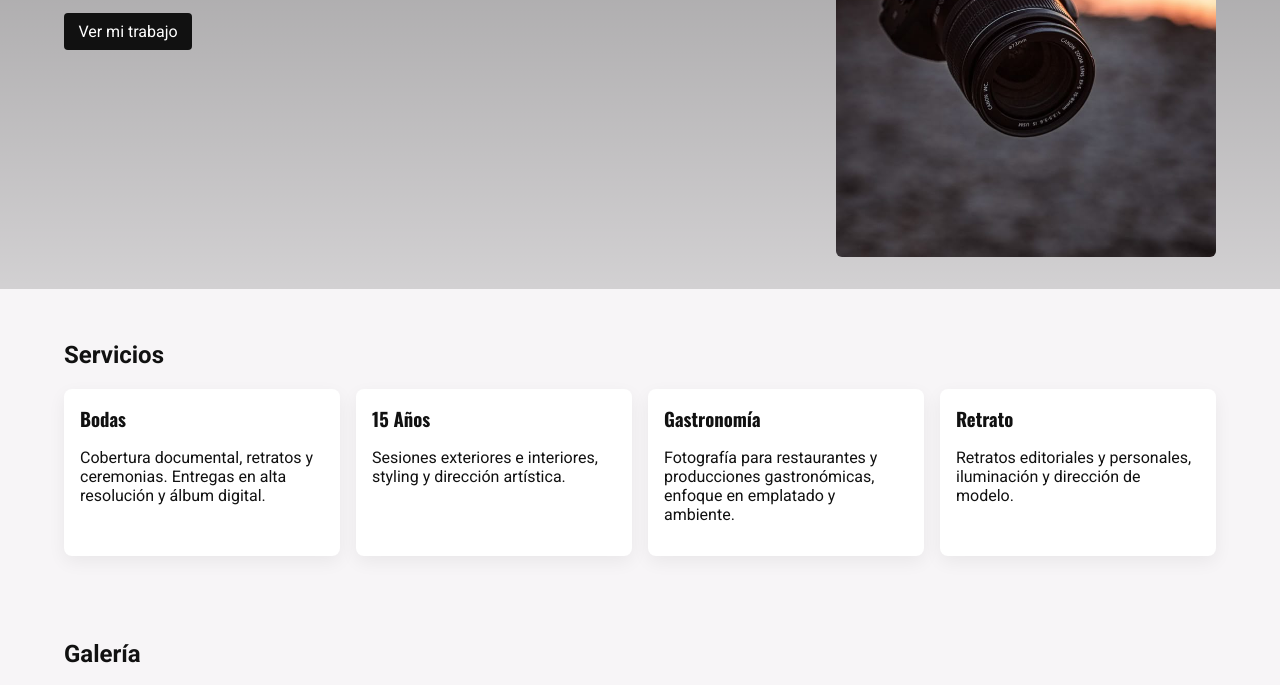
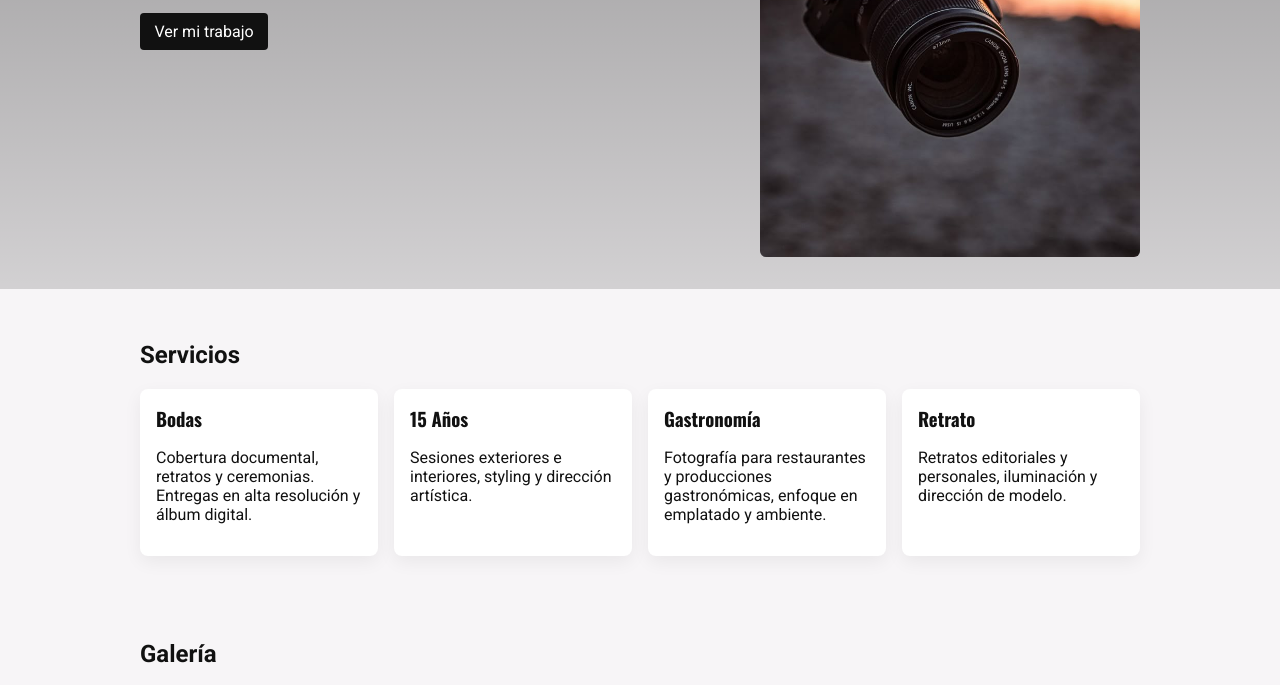
Before and after one commit to pablotello01/pablotello01.github.io, a plain HTML site: page index.html in a window 1280 px wide. Shown: the part 429-1114 px from the top of the page. Drawn offline with nearby package versions, Linux system fonts and the light colour scheme.

Commit message:
Update estilos.css

```diff
--- a/css/estilos.css
+++ b/css/estilos.css
@@ -11,7 +11,7 @@ body {
 }
 .container {
   width: 90%;
-  max-width: 1300px;
+  max-width: 1000px;
   margin: 0 auto;
 }
 
@@ -115,7 +115,6 @@ nav a:hover::after {
   display: block;
 }
 
-/* Servicios - pastillas */
 .servicios {
   padding: 2rem 0;
 }
@@ -138,7 +137,6 @@ nav a:hover::after {
   font-family: "Oswald", sans-serif;
 }
 
-/* Galería */
 .galeria {
   padding: 2rem 0;
 }
@@ -156,7 +154,6 @@ nav a:hover::after {
   object-fit: cover;
 }
 
-/* Noticia */
 .noticia {
   padding: 2rem;
   background: linear-gradient(180deg, #fff, #faf7fb);
@@ -166,7 +163,6 @@ nav a:hover::after {
   margin-top: 1rem;
 }
 
-/* Sobre */
 .sobre {
   padding: 2rem 0;
 }
@@ -185,7 +181,6 @@ nav a:hover::after {
   width: 100%;
 }
 
-/* Contacto */
 .contacto {
   padding: 2rem 0;
 }
@@ -214,7 +209,6 @@ nav a:hover::after {
   box-shadow: 0 4px 14px rgba(0, 0, 0, 0.06);
 }
 
-/* Footer */
 .site-footer {
   background: #111;
   color: #fff;
@@ -242,9 +236,6 @@ nav a:hover::after {
   width: fit-content;
 }
 
-/* ===== FLEXBOX & MEDIA QUERIES (usado con sentido) ===== */
-
-/* Make header nav use flex nicely on small screens */
 @media (max-width: 900px) {
   .header-inner {
     flex-direction: column;
@@ -275,7 +266,6 @@ nav a:hover::after {
   }
 }
 
-/* Mobile adjustments */
 @media (max-width: 480px) {
   nav ul {
     gap: 0.6rem;
```
